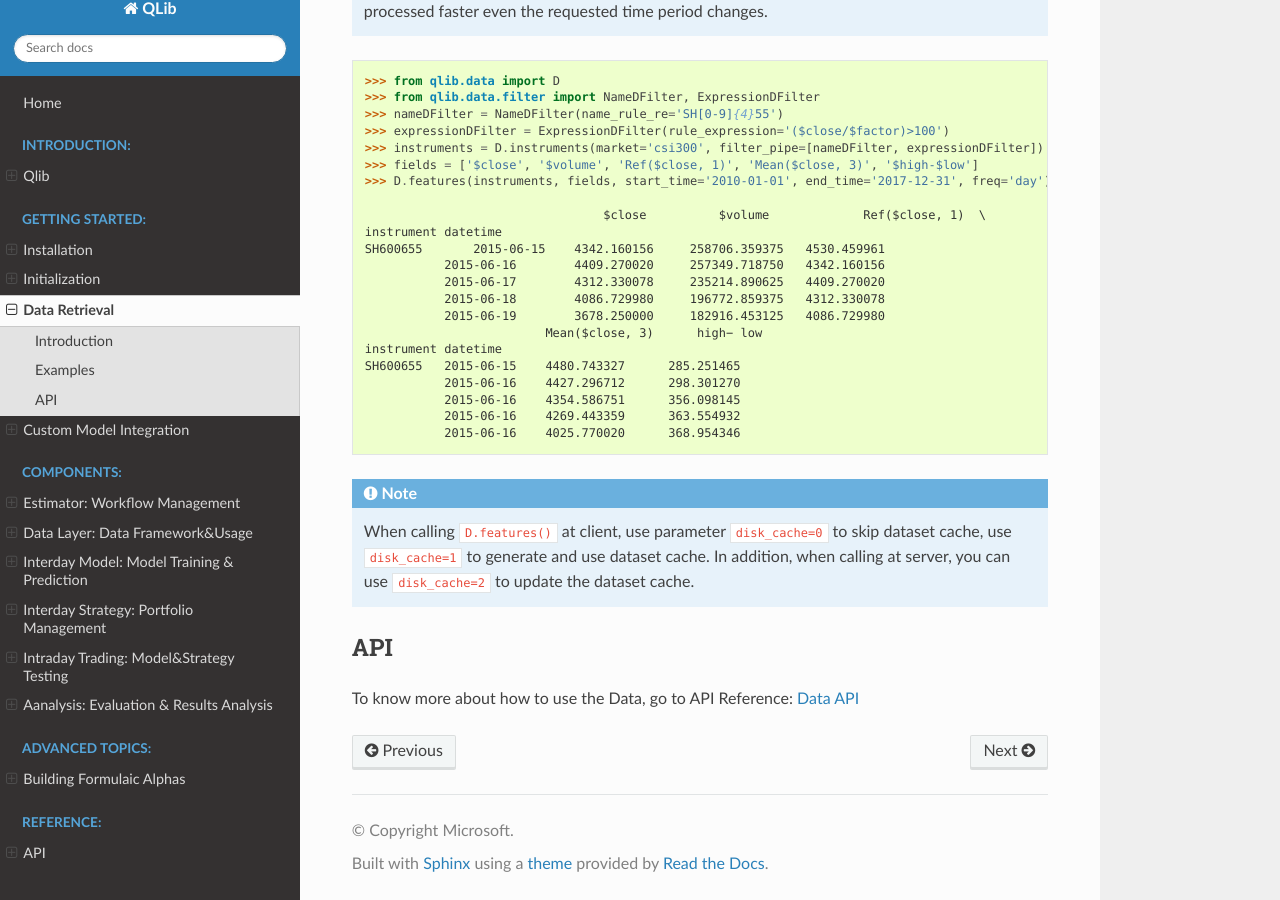
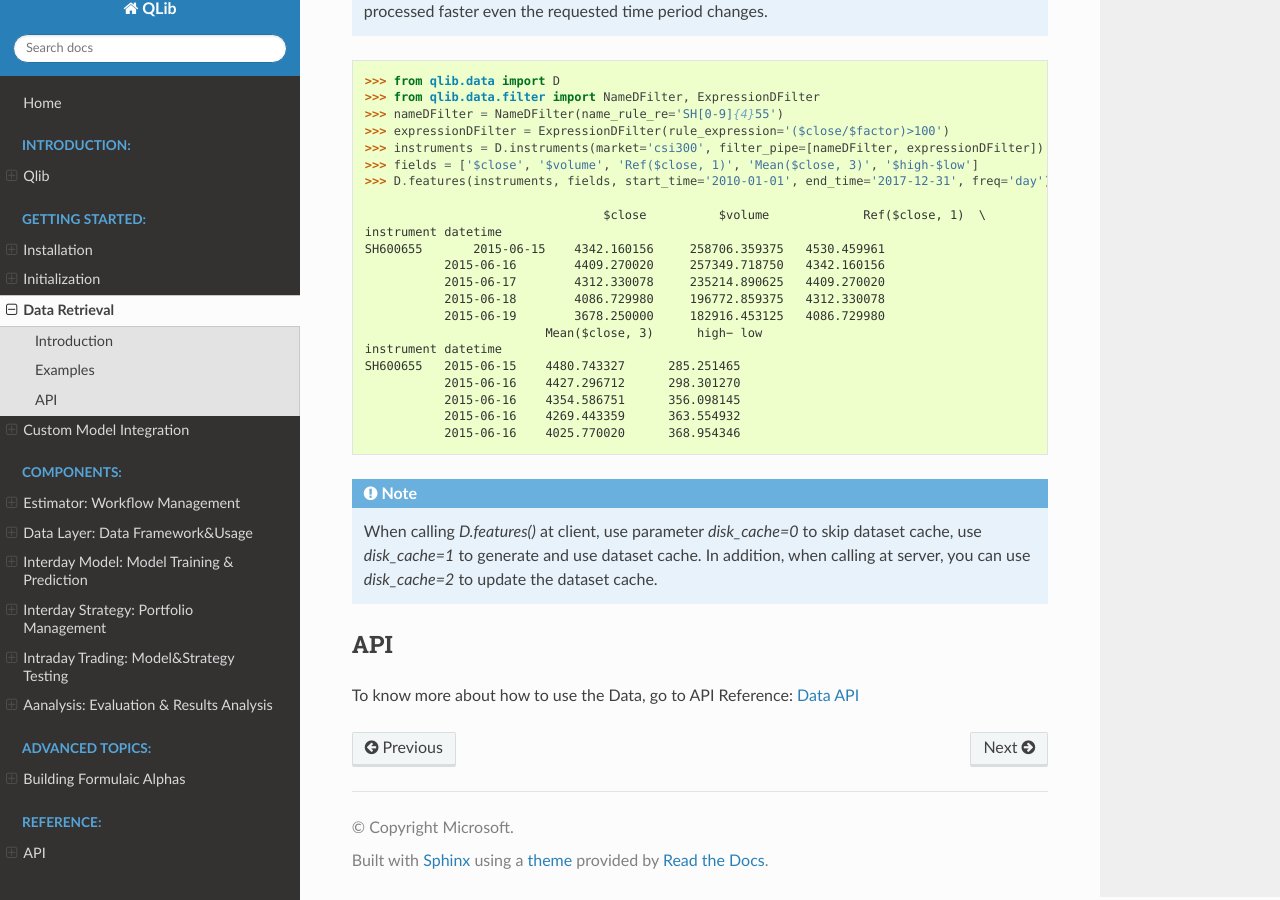
Before and after one commit to microsoft/qlib, a Sphinx documentation site: the page built from docs/start/getdata.rst, in a window 1280 px wide and 900 px high, scrolled down 2104 px. Built offline with Sphinx 7.4.7 and the Read the Docs theme 2.0.0, drawn with Linux system fonts in a browser that asks for light colours; pages that are not in the unit, such as notebooks, are missing from menus.

```diff
--- a/docs/start/getdata.rst
+++ b/docs/start/getdata.rst
@@ -128,7 +128,7 @@ Load features of certain stockpool in given time range:
               2015-06-16    4025.770020	     368.954346
 
 
-.. note:: When calling ``D.features()`` at client, use parameter ``disk_cache=0`` to skip dataset cache, use ``disk_cache=1`` to generate and use dataset cache. In addition, when calling at server, you can use ``disk_cache=2`` to update the dataset cache.
+.. note:: When calling `D.features()` at client, use parameter `disk_cache=0` to skip dataset cache, use `disk_cache=1` to generate and use dataset cache. In addition, when calling at server, you can use `disk_cache=2` to update the dataset cache.
 
 API
 ====================
```
